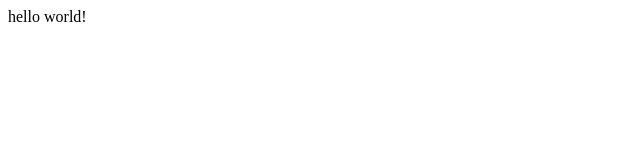
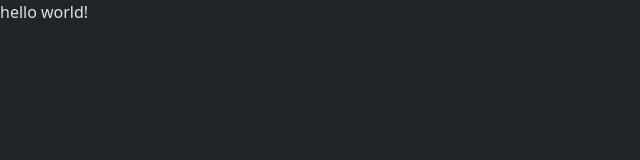
Before and after one commit to raulguiii/abastecimento, a plain HTML site: page comprovantes.html in a window 1280 px wide. Shown: the whole page, without its empty margins (0-640 px from the left). Drawn offline with nearby package versions, Linux system fonts and the light colour scheme.

Commit message:
Update comprovantes.html

```diff
--- a/comprovantes.html
+++ b/comprovantes.html
@@ -1 +1,15 @@
+<!DOCTYPE html>
+<html lang="en" data-bs-theme="dark">
+
+<head>
+    <meta charset="UTF-8">
+    <meta http-equiv="X-UA-Compatible" content="IE=edge">
+    <meta name="viewport" content="width=device-width, initial-scale=1.0">
+    <title>Comprovantes Abastecimento- SEMECTI</title>
+    <link rel="stylesheet" href="https://cdn.jsdelivr.net/npm/bootstrap@5.3.0-alpha2/dist/css/bootstrap.min.css">
+    <script src="https://kit.fontawesome.com/ae360af17e.js" crossorigin="anonymous"></script>
+    <link rel="stylesheet" href="css/comprovantes.css">
+    <link rel="icon" type="image/x-icon" href="image/logopref.png" />
+</head>
+
 <a>hello world!</a>
```
